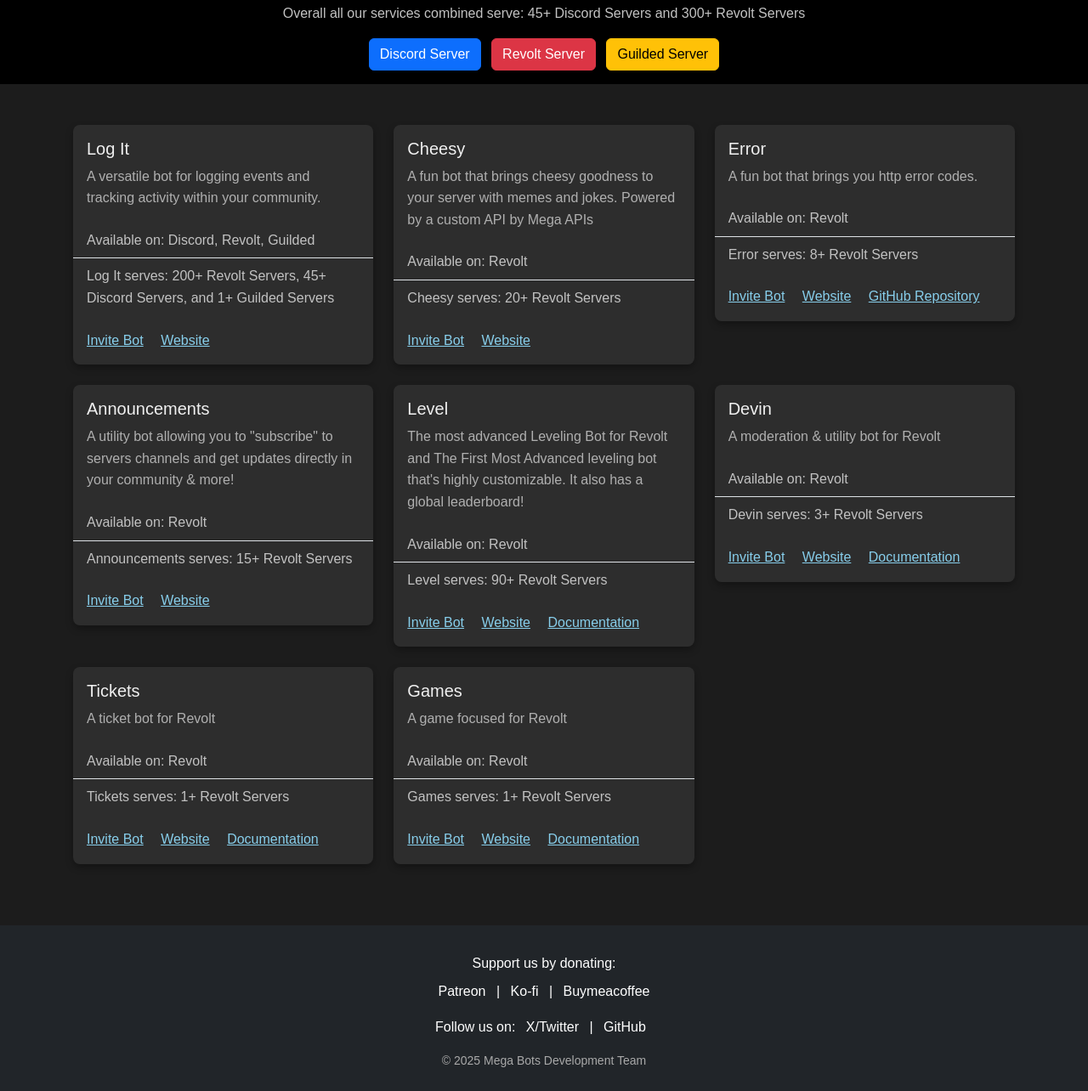
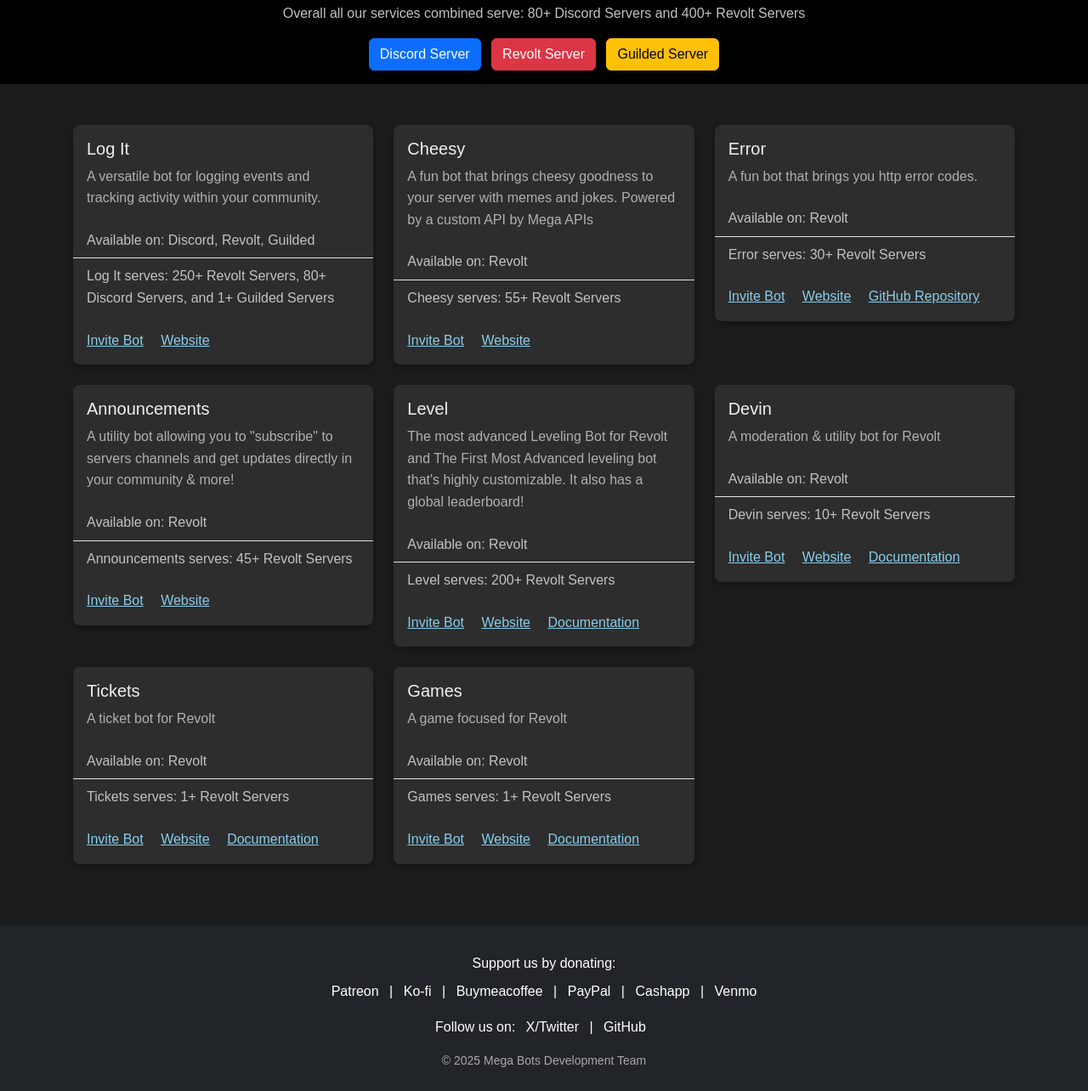
Before and after one commit to mu-mega-bots/mu-mega-bots.github.io, a plain HTML site: page index.html in a window 1280 px wide. Shown: the part 101-1385 px from the top of the page at 85% size. Drawn offline with nearby package versions, Linux system fonts and the light colour scheme; a script that the page names is missing.

Commit message:
Update index.html

```diff
--- a/index.html
+++ b/index.html
@@ -14,7 +14,7 @@
     <header class="bg-black text-white text-center p-3">
         <h1>Mega Utilities' Mega Bots</h1>
         <p>Your go-to source for advanced bots on Discord, Revolt, Guilded, and more!</p>
-        <p>Overall all our services combined serve: 45+ Discord Servers and 300+ Revolt Servers</p>
+        <p>Overall all our services combined serve: 80+ Discord Servers and 400+ Revolt Servers</p>
 
         <!-- Button Links to Servers -->
         <a href="https://discord.gg/J9N6evPF8Y" class="btn btn-primary mx-1" role="button">Discord Server</a>
@@ -34,7 +34,7 @@
           </div>
           <ul class="list-group list-group-flush">
             <li class="list-group-item">Available on: Discord, Revolt, Guilded</li>
-            <li class="list-group-item">Log It serves: 200+ Revolt Servers, 45+ Discord Servers, and 1+ Guilded Servers</li>
+            <li class="list-group-item">Log It serves: 250+ Revolt Servers, 80+ Discord Servers, and 1+ Guilded Servers</li>
           </ul>
           <div class="card-body">
             <a href="https://mu-mega-bots.github.io/log-it/invite.html" class="card-link">Invite Bot</a>
@@ -52,7 +52,7 @@
           </div>
           <ul class="list-group list-group-flush">
             <li class="list-group-item">Available on: Revolt</li>
-            <li class="list-group-item">Cheesy serves: 20+ Revolt Servers</li>
+            <li class="list-group-item">Cheesy serves: 55+ Revolt Servers</li>
           </ul>
           <div class="card-body">
             <a href="https://app.revolt.chat/bot/01J83YYBDX1F2VPHS3VAJ0WYSD" class="card-link">Invite Bot</a>
@@ -70,7 +70,7 @@
           </div>
           <ul class="list-group list-group-flush">
             <li class="list-group-item">Available on: Revolt</li>
-            <li class="list-group-item">Error serves: 8+ Revolt Servers</li>
+            <li class="list-group-item">Error serves: 30+ Revolt Servers</li>
           </ul>
           <div class="card-body">
             <a href="https://app.revolt.chat/bot/01J83YX2FBJMJZ4QW0MXSF1H33" class="card-link">Invite Bot</a>
@@ -89,7 +89,7 @@
           </div>
           <ul class="list-group list-group-flush">
             <li class="list-group-item">Available on: Revolt</li>
-            <li class="list-group-item">Announcements serves: 15+ Revolt Servers</li>
+            <li class="list-group-item">Announcements serves: 45+ Revolt Servers</li>
           </ul>
           <div class="card-body">
             <a href="https://app.revolt.chat/bot/01JCA0PX86C21CPM0KSWQXZ8CX" class="card-link">Invite Bot</a>
@@ -108,7 +108,7 @@
           </div>
           <ul class="list-group list-group-flush">
             <li class="list-group-item">Available on: Revolt</li>
-            <li class="list-group-item">Level serves: 90+ Revolt Servers</li>
+            <li class="list-group-item">Level serves: 200+ Revolt Servers</li>
           </ul>
           <div class="card-body">
             <a href="https://app.revolt.chat/bot/01JD5XY5Q11YEDZH68P3JFQK8H" class="card-link">Invite Bot</a>
@@ -128,7 +128,7 @@
           </div>
           <ul class="list-group list-group-flush">
             <li class="list-group-item">Available on: Revolt</li>
-            <li class="list-group-item">Devin serves: 3+ Revolt Servers</li>
+            <li class="list-group-item">Devin serves: 10+ Revolt Servers</li>
           </ul>
           <div class="card-body">
             <a href="https://app.revolt.chat/bot/01H2XJGJZHATJVM7VGAWJHC79F" class="card-link">Invite Bot</a>
@@ -187,7 +187,10 @@
     <p>Support us by donating:</p>
     <a href="https://ko-fi.com/megautilities" class="text-white mx-2">Patreon</a> |
     <a href="https://patreon.com/MegaUtilities" class="text-white mx-2">Ko-fi</a> |
-    <a href="https://buymeacoffee.com/megautilities" class="text-white mx-2">Buymeacoffee</a>
+    <a href="https://buymeacoffee.com/megautilities" class="text-white mx-2">Buymeacoffee</a> |
+    <a href="https://paypal.me/winterinc" class="text-white mx-2">PayPal</a> |
+    <a href="https://cash.app/$BestLawEnforcement" class="text-white mx-2">Cashapp</a> |
+    <a href="https://venmo.com/u/MegaUtilitiesCompany" class="text-white mx-2">Venmo</a>
     <p class="mt-3">Follow us on:
       <a href="https://x.com/megautilities" class="text-white mx-2">X/Twitter</a> |
       <a href="https://github.com/mu-mega-bots" class="text-white mx-2">GitHub</a>
```
